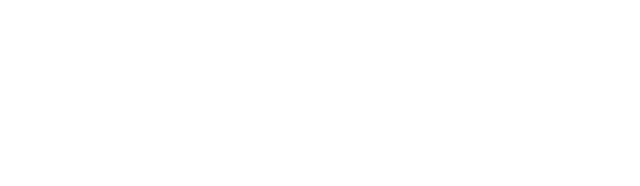
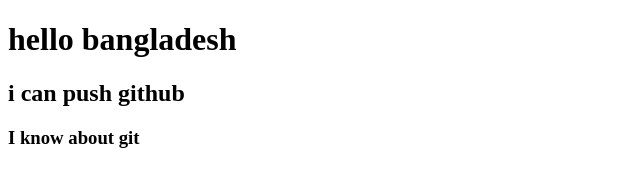
Before and after one commit to fatinazbab/My-second-repo, a plain HTML site: page index.html in a window 1280 px wide. Shown: the whole page, without its empty margins (0-640 px from the left). Drawn offline with Linux system fonts and the light colour scheme.

Commit message:
added header

```diff
--- a/index.html
+++ b/index.html
@@ -9,6 +9,8 @@
     </title>
 </head>
 <body>
-
+    <h1>hello bangladesh</h1>
+    <h2>i can push github</h2>
+    <h3>I know about git</h3>
 </body>
 </html>
```
